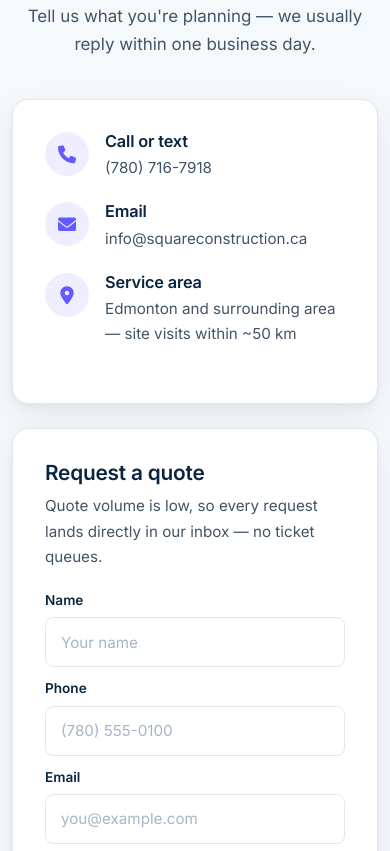
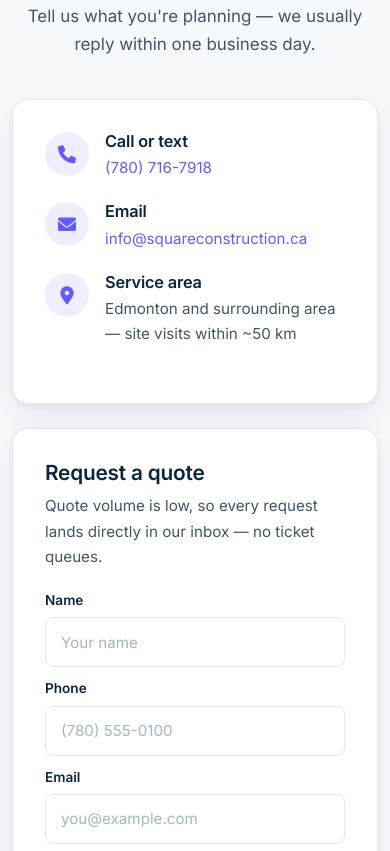
Before and after one commit to alexstrilets/squareconstruction, a plain HTML site: page index.html in a window 390 px wide. Shown: the part 6781-7632 px from the top of the page. Drawn offline with nearby package versions, Linux system fonts and the light colour scheme.

Commit message:
Make the phone number and email on the site tappable (tel: and mailto: links)

```diff
--- a/index.html
+++ b/index.html
@@ -232,12 +232,12 @@
             <div>
               <i class="fa-solid fa-phone" aria-hidden="true"></i>
               <h4>Call or text</h4>
-              <p>(780) 716-7918</p>
+              <p><a href="tel:+17807167918">(780) 716-7918</a></p>
             </div>
             <div>
               <i class="fa-solid fa-envelope" aria-hidden="true"></i>
               <h4>Email</h4>
-              <p>info@squareconstruction.ca</p>
+              <p><a href="mailto:info@squareconstruction.ca">info@squareconstruction.ca</a></p>
             </div>
             <div>
               <i class="fa-solid fa-location-dot" aria-hidden="true"></i>
@@ -389,7 +389,7 @@
           </div>
           <div class="col-lg-3 col-md-6 footer-contact">
             <h4>Contact</h4>
-            <p>(780) 716-7918<br />info@squareconstruction.ca<br />Edmonton, Alberta</p>
+            <p><a href="tel:+17807167918">(780) 716-7918</a><br /><a href="mailto:info@squareconstruction.ca">info@squareconstruction.ca</a><br />Edmonton, Alberta</p>
           </div>
         </div>
       </div>
```
